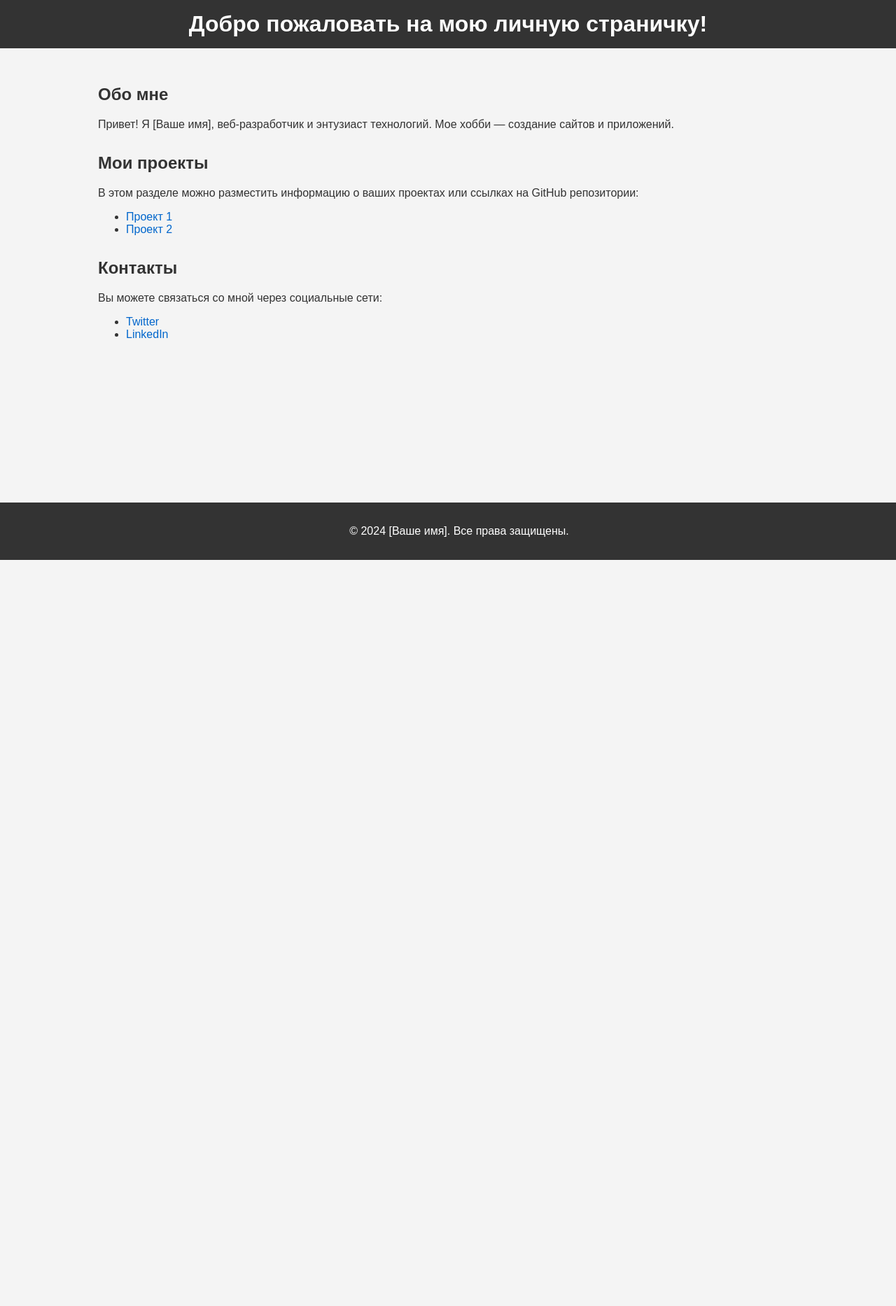
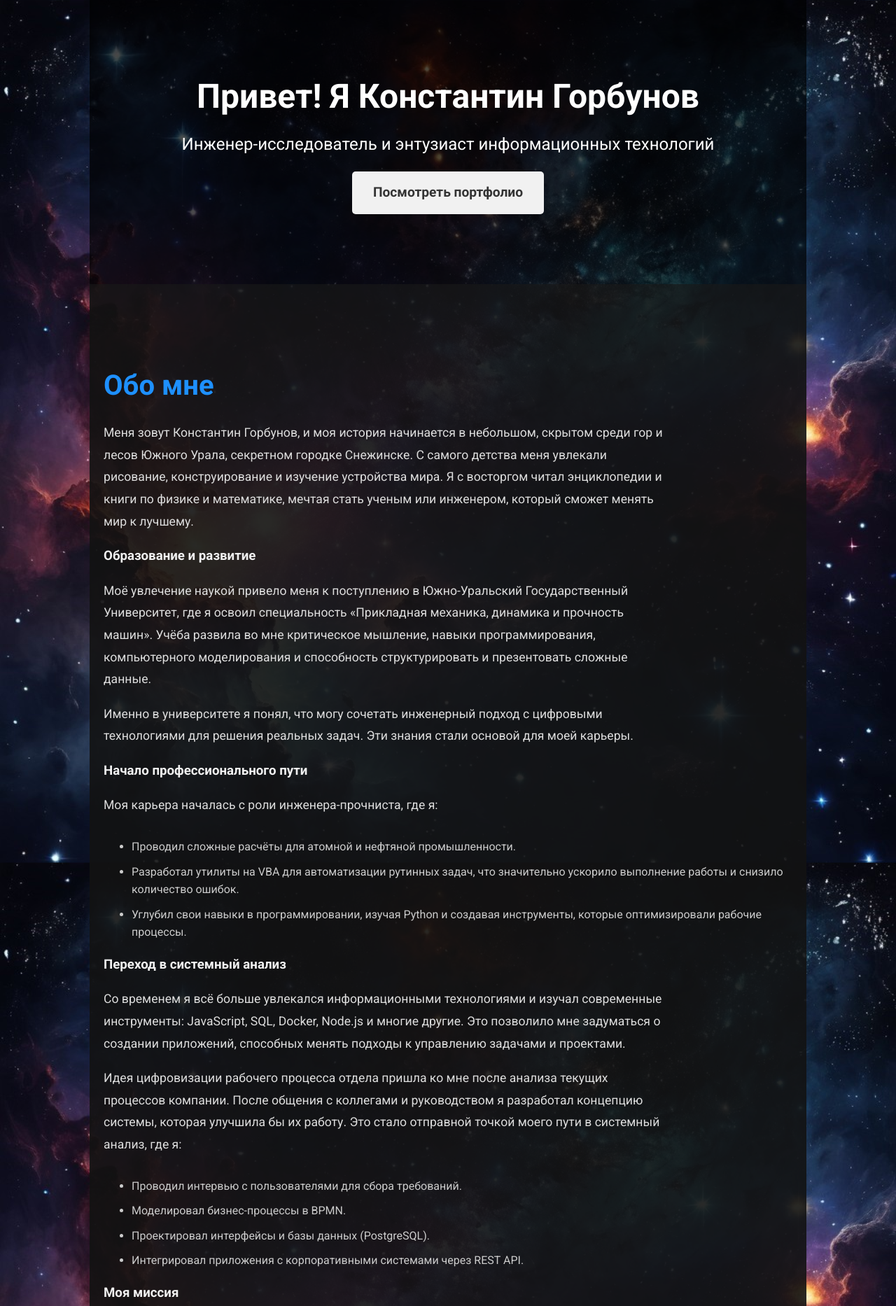
Before and after one commit to kappa-beta/kappa-beta.github.io, a plain HTML site: page index.html in a window 1280 px wide. Shown: the top 1866 px of the page at 70% size. Before the commit the page ends 800 px from the top, so only its background shows below. Drawn offline with Linux system fonts and the light colour scheme.

Commit message:
add section about me

```diff
--- /dev/null
+++ b/css/style.css
@@ -0,0 +1,201 @@
+/* Убедитесь, что высота страницы 100% */
+html, body {
+    height: 100%;
+    margin: 0;
+    padding: 0;
+}
+
+/* Устанавливаем фон для всей страницы */
+body {
+    font-family: 'Roboto', sans-serif;
+    color: #f1f1f1; /* Светлый текст для контраста с темным фоном */
+    line-height: 1.6;
+    background-color: #0a0a0a; /* Темный фон */
+    background-image: url('../images/deep_space.jpg'); /* Путь к изображению */
+    background-size: cover; /* Покрытие всего экрана */
+    background-position: center center; /* Центрируем картинку */
+    background-attachment: fixed; /* Фиксируем фон при прокрутке */
+    font-size: 16px;
+
+    /* Добавляем отступы по бокам для фона */
+    padding: 0 10%; /* 10% от ширины экрана слева и справа */
+}
+
+/* Основной контейнер для центровки содержимого */
+.container {
+    width: 100%;
+    max-width: 1200px; /* Максимальная ширина контейнера */
+    margin: 0 auto; /* Центрируем контейнер */
+}
+
+/* Шапка */
+.header {
+    color: white;
+    text-align: center; /* Выровнять текст по центру */
+    padding: 100px 0;
+    background: rgba(0, 0, 0, 0.7); /* Полупрозрачный темный фон */
+}
+
+.header h1 {
+    font-size: 3rem;
+    margin: 0;
+}
+
+.header .tagline {
+    font-size: 1.5rem;
+    margin: 10px 0 20px;
+}
+
+.header .btn {
+    display: inline-block;
+    padding: 15px 30px;
+    font-size: 1.2rem;
+    color: #333;
+    background: #f1f1f1; /* Светлая кнопка */
+    border-radius: 5px;
+    text-decoration: none;
+    font-weight: bold;
+    transition: background 0.3s;
+}
+
+.header .btn:hover {
+    background: #ddd;
+}
+
+/* Секция "Обо мне" */
+#about {
+    padding: 80px 20px;
+    background: rgba(18, 18, 18, 0.9); /* Темный фон с легкой прозрачностью */
+    text-align: left; /* Выровнять текст по левому краю */
+}
+
+#about h2 {
+    font-size: 2.5rem;
+    margin-bottom: 20px;
+    color: #1E90FF; /* Акцентный зеленый цвет */
+}
+
+#about p {
+    font-size: 1.1rem;
+    max-width: 800px;
+    color: #ddd; /* Светло-серый текст */
+    line-height: 1.8;
+}
+
+#about ul {
+    list-style: disc;
+    padding-left: 40px;
+    text-align: left; /* Выровнять текст по левому краю */
+    margin-top: 30px;
+}
+
+#about ul li {
+    font-size: 1rem;
+    margin-bottom: 10px;
+    color: #ccc; /* Светло-серый для списка */
+}
+
+/* Секция Контакты */
+#contact {
+    background-color: #222; /* Темный фон для контента */
+    padding: 60px 20px;
+    text-align: right; /* Выровнять текст по правому краю */
+}
+
+#contact h2 {
+    font-size: 2.5rem;
+    margin-bottom: 20px;
+    color: #1E90FF; /* Акцентный зеленый цвет */
+}
+
+#contact p {
+    font-size: 1.1rem;
+    color: #ddd; /* Светло-серый текст */
+    margin-bottom: 20px;
+}
+
+#contact a {
+    font-size: 1.1rem;
+    color: #1E90FF; /* Акцентный цвет */
+    text-decoration: none;
+    transition: color 0.3s;
+}
+
+#contact a:hover {
+    color: #fff; /* Светлый цвет при наведении */
+}
+
+#contact ul {
+    list-style: none;
+    padding: 0;
+    text-align: right; /* Выровнять текст по правому краю */
+}
+
+#contact ul li {
+    display: inline-block;
+    margin: 10px;
+}
+
+#contact ul li a {
+    font-size: 1.2rem;
+    color: #1E90FF; /* Акцентный цвет */
+    padding: 10px;
+    transition: color 0.3s, transform 0.3s;
+}
+
+#contact ul li a:hover {
+    color: #fff; /* Светлый цвет при наведении */
+    transform: scale(1.1);
+}
+
+/* Иконки соцсетей */
+#contact ul li a i {
+    margin-right: 8px;
+}
+
+/* Подвал */
+footer {
+    background: #111; /* Очень темный фон */
+    color: white;
+    text-align: center;
+    padding: 10px 0;
+}
+
+/* Мобильная адаптивность */
+@media (max-width: 768px) {
+    body {
+        background-image: url('../images/deep_space_long.jpg'); /* Путь к изображению для мобильной версии */
+    }
+    .header h1 {
+        font-size: 2.5rem;
+    }
+
+    .header .tagline {
+        font-size: 1.2rem;
+    }
+
+    #about h2 {
+        font-size: 2rem;
+    }
+
+    #contact h2 {
+        font-size: 2rem;
+    }
+
+    #about p {
+        font-size: 1rem;
+    }
+
+    #contact input, #contact textarea, #contact button {
+        font-size: 1rem;
+    }
+
+    .header .btn {
+        padding: 12px 25px;
+        font-size: 1rem;
+    }
+
+    #about ul {
+        padding-left: 20px;
+    }
+}
--- a/index.html
+++ b/index.html
@@ -3,83 +3,83 @@
 <head>
     <meta charset="UTF-8">
     <meta name="viewport" content="width=device-width, initial-scale=1.0">
-    <meta http-equiv="X-UA-Compatible" content="ie=edge">
-    <title>Моя Личная Страничка</title>
-    <style>
-        body {
-            font-family: Arial, sans-serif;
-            margin: 0;
-            padding: 0;
-            background-color: #f4f4f4;
-            color: #333;
-        }
-        header {
-            background-color: #333;
-            color: white;
-            padding: 1rem;
-            text-align: center;
-        }
-        header h1 {
-            margin: 0;
-        }
-        main {
-            padding: 2rem;
-            max-width: 1000px;
-            margin: 0 auto;
-        }
-        .content-section {
-            margin-bottom: 2rem;
-        }
-        footer {
-            background-color: #333;
-            color: white;
-            text-align: center;
-            padding: 1rem;
-            position: fixed;
-            width: 100%;
-            bottom: 0;
-        }
-        a {
-            color: #0066cc;
-            text-decoration: none;
-        }
-        a:hover {
-            text-decoration: underline;
-        }
-    </style>
+    <meta name="description" content="Константин Горбунов - системный аналитик, инженер-исследователь и энтузиаст информационных технологий. Узнайте о моём пути в IT и системном анализе.">
+    <meta name="keywords" content="системный аналитик, инженер, программирование, Python, JavaScript, BPMN, API, PostgreSQL">
+    <meta name="author" content="Константин Горбунов">
+    <title>Обо мне</title>
+    <link rel="stylesheet" href="css/style.css">
+    <link rel="preconnect" href="https://fonts.googleapis.com">
+    <link href="https://fonts.googleapis.com/css2?family=Roboto:wght@400;700&display=swap" rel="stylesheet">
+    <link rel="stylesheet" href="https://cdnjs.cloudflare.com/ajax/libs/font-awesome/5.15.4/css/all.min.css">
 </head>
 <body>
-    <header>
-        <h1>Добро пожаловать на мою личную страничку!</h1>
+    <!-- Главная страница (Home) -->
+    <header class="header">
+        <div class="container">
+            <h1>Привет! Я Константин Горбунов</h1>
+            <p class="tagline">Инженер-исследователь и энтузиаст информационных технологий</p>
+            <a href="#portfolio" class="btn">Посмотреть портфолио</a>
+        </div>
     </header>
 
+    <!-- Секция "Обо мне" -->
     <main>
-        <section class="content-section">
-            <h2>Обо мне</h2>
-            <p>Привет! Я [Ваше имя], веб-разработчик и энтузиаст технологий. Мое хобби — создание сайтов и приложений.</p>
+        <section id="about">
+            <div class="container">
+                <h2>Обо мне</h2>
+                <p>Меня зовут Константин Горбунов, и моя история начинается в небольшом, скрытом среди гор и лесов Южного Урала, секретном городке Снежинске. С самого детства меня увлекали рисование, конструирование и изучение устройства мира. Я с восторгом читал энциклопедии и книги по физике и математике, мечтая стать ученым или инженером, который сможет менять мир к лучшему.</p>
+
+                <h3>Образование и развитие</h3>
+                <p>Моё увлечение наукой привело меня к поступлению в Южно-Уральский Государственный Университет, где я освоил специальность «Прикладная механика, динамика и прочность машин». Учёба развила во мне критическое мышление, навыки программирования, компьютерного моделирования и способность структурировать и презентовать сложные данные.</p>
+                <p>Именно в университете я понял, что могу сочетать инженерный подход с цифровыми технологиями для решения реальных задач. Эти знания стали основой для моей карьеры.</p>
+
+                <h3>Начало профессионального пути</h3>
+                <p>Моя карьера началась с роли инженера-прочниста, где я:</p>
+                <ul>
+                    <li>Проводил сложные расчёты для атомной и нефтяной промышленности.</li>
+                    <li>Разработал утилиты на VBA для автоматизации рутинных задач, что значительно ускорило выполнение работы и снизило количество ошибок.</li>
+                    <li>Углубил свои навыки в программировании, изучая Python и создавая инструменты, которые оптимизировали рабочие процессы.</li>
+                </ul>
+
+                <h3>Переход в системный анализ</h3>
+                <p>Со временем я всё больше увлекался информационными технологиями и изучал современные инструменты: JavaScript, SQL, Docker, Node.js и многие другие. Это позволило мне задуматься о создании приложений, способных менять подходы к управлению задачами и проектами.</p>
+                <p>Идея цифровизации рабочего процесса отдела пришла ко мне после анализа текущих процессов компании. После общения с коллегами и руководством я разработал концепцию системы, которая улучшила бы их работу. Это стало отправной точкой моего пути в системный анализ, где я:</p>
+                <ul>
+                    <li>Проводил интервью с пользователями для сбора требований.</li>
+                    <li>Моделировал бизнес-процессы в BPMN.</li>
+                    <li>Проектировал интерфейсы и базы данных (PostgreSQL).</li>
+                    <li>Интегрировал приложения с корпоративными системами через REST API.</li>
+                </ul>
+
+                <h3>Моя миссия</h3>
+                <p>Сегодня я стремлюсь создавать цифровые решения, которые помогают бизнесу стать более эффективным. Меня вдохновляет возможность совмещать мои инженерные знания, любовь к программированию и системному анализу для создания инновационных инструментов.</p>
+            </div>
         </section>
 
-        <section class="content-section">
-            <h2>Мои проекты</h2>
-            <p>В этом разделе можно разместить информацию о ваших проектах или ссылках на GitHub репозитории:</p>
-            <ul>
-                <li><a href="https://github.com/yourusername/project1" target="_blank">Проект 1</a></li>
-                <li><a href="https://github.com/yourusername/project2" target="_blank">Проект 2</a></li>
-            </ul>
-        </section>
+        <!-- Секция Контакты -->
+        <section id="contact">
+            <div class="container">
+                <h2>Контакты</h2>
+                <p>Свяжитесь со мной для консультаций, проектов или вопросов.</p>
 
-        <section class="content-section">
-            <h2>Контакты</h2>
-            <p>Вы можете связаться со мной через социальные сети:</p>
-            <ul>
-                <li><a href="https://twitter.com/yourusername" target="_blank">Twitter</a></li>
-                <li><a href="https://www.linkedin.com/in/yourusername" target="_blank">LinkedIn</a></li>
-            </ul>
+                <!-- Адрес электронной почты -->
+                <p><strong>Email:</strong> <a href="mailto:kappabeta@yandex.ru">kappabeta@yandex.ru</a></p>
+
+                <!-- Социальные сети -->
+                <h3>Социальные сети</h3>
+                <ul>
+                    <li><a href="https://t.me/Kappa_Beta" target="_blank"><i class="fab fa-telegram"></i> Telegram</a></li>
+                    <li><a href="https://github.com" target="_blank"><i class="fab fa-github"></i> GitHub</a></li>
+                </ul>
+            </div>
         </section>
     </main>
 
+    <!-- Подвал -->
     <footer>
-        <p>&copy; 2024 [Ваше имя]. Все права защищены.</p>
+        <div class="container">
+            <p>&copy; 2024 Константин Горбунов. Все права защищены.</p>
+        </div>
     </footer>
 </body>
 </html>
```
Also changed, not shown: images/deep_space.jpg (added), images/deep_space_long.jpg (added).
